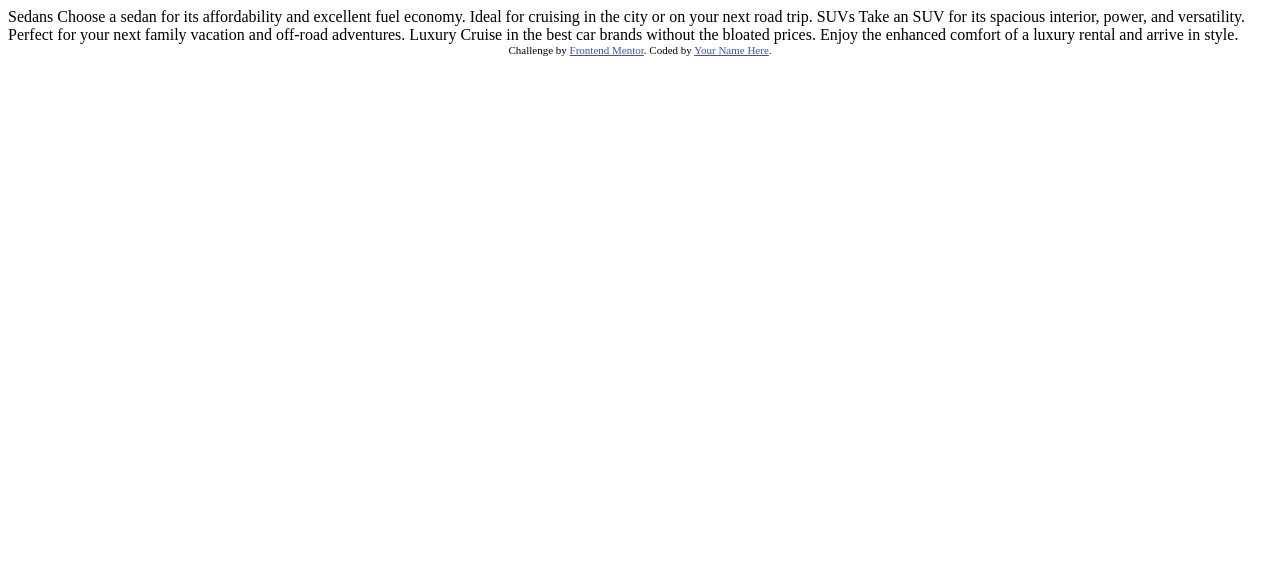
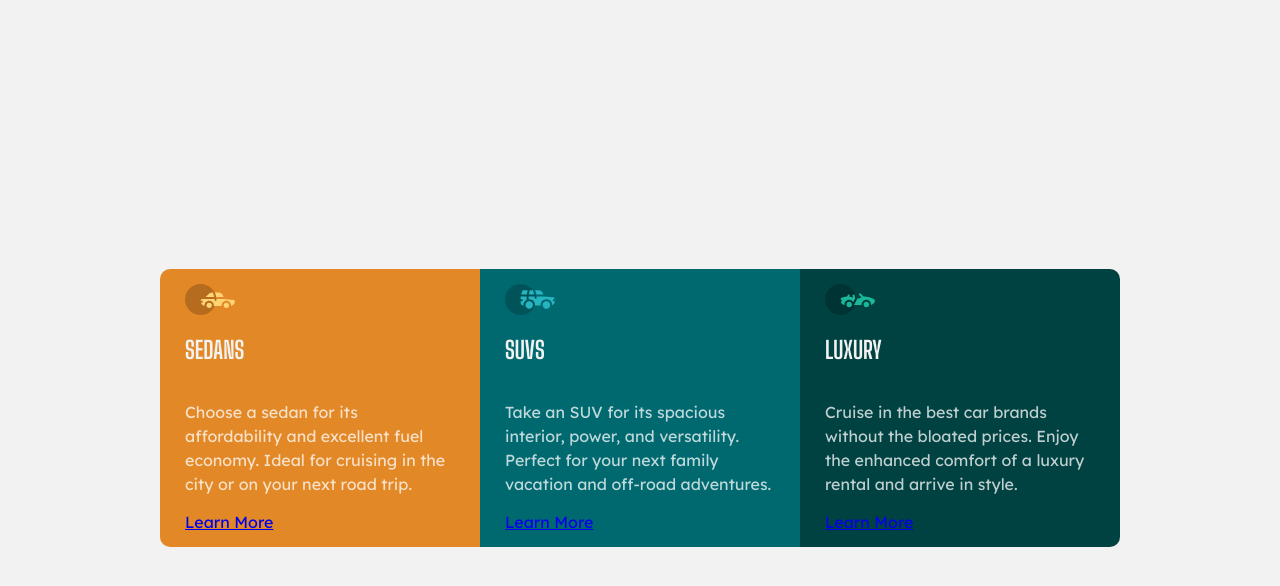
Before and after one commit to StefanSwart/Column-Card, a plain HTML site: page index.html in a window 1280 px wide. Drawn offline with Linux system fonts and the light colour scheme.

Commit message:
First commit

```diff
--- a/index.html
+++ b/index.html
@@ -5,32 +5,45 @@
   <meta name="viewport" content="width=device-width, initial-scale=1.0"> <!-- displays site properly based on user's device -->
 
   <link rel="icon" type="image/png" sizes="32x32" href="./images/favicon-32x32.png">
+  <link rel="stylesheet" href="styles.css">
+
+  <link rel="preconnect" href="https://fonts.gstatic.com">
+<link href="https://fonts.googleapis.com/css2?family=Big+Shoulders+Display:wght@700&family=Lexend+Deca&display=swap" rel="stylesheet">
 
   <title>Frontend Mentor | 3-column preview card component</title>
+</head>
 
-  <!-- Feel free to remove these styles or customise in your own stylesheet 👍 -->
-  <style>
-    .attribution { font-size: 11px; text-align: center; }
-    .attribution a { color: hsl(228, 45%, 44%); }
-  </style>
-</head>
 <body>
+  <div class="panel">
+    <div class="car-type1">
+      <img src="images/icon-sedans.svg" alt="sedan icon" class="icon">
+    <h2 class="car-header">Sedans</h2>
+    <p>Choose a sedan for its affordability and excellent fuel economy. Ideal for cruising in the city
+    or on your next road trip.</p>
+    <a href="#" class="learn-button">Learn More</a>
+    </div>
 
-  Sedans
-  Choose a sedan for its affordability and excellent fuel economy. Ideal for cruising in the city
-  or on your next road trip.
+    <div class="car-type2">
+      <img src="images/icon-suvs.svg" alt="suv icon" class="icon">
+      <h2 class="car-header">SUVs</h2>
+      <p>Take an SUV for its spacious interior, power, and versatility. Perfect for your next family vacation
+    and off-road adventures.</p>
+    <a href="#" class="learn-button">Learn More</a>
+  </div>
 
-  SUVs
-  Take an SUV for its spacious interior, power, and versatility. Perfect for your next family vacation
-  and off-road adventures.
+    <div class="car-type3">
+      <img src="images/icon-luxury.svg" alt="luxury icon" class="icon">
+      <h2 class="car-header">Luxury</h2>
+      <p>Cruise in the best car brands without the bloated prices. Enjoy the enhanced comfort of a luxury
+    rental and arrive in style.</p>
+    <a href="#" class="learn-button" type="button">Learn More</a>
+  </div>
 
-  Luxury
-  Cruise in the best car brands without the bloated prices. Enjoy the enhanced comfort of a luxury
-  rental and arrive in style.
 
-  <div class="attribution">
-    Challenge by <a href="https://www.frontendmentor.io?ref=challenge" target="_blank">Frontend Mentor</a>.
-    Coded by <a href="#">Your Name Here</a>.
-  </div>
+<!-- </div>
+<div class="attribution">
+  Challenge by <a href="https://www.frontendmentor.io?ref=challenge" target="_blank">Frontend Mentor</a>.
+  Coded by <a href="#">Stefan Swart</a>.
+</div> -->
 </body>
 </html>
--- a/styles.css
+++ b/styles.css
@@ -1 +1,124 @@
-/* */
+.attribution { font-size: 11px; text-align: center; }
+
+.attribution a { color: hsl(228, 45%, 44%); }
+
+html {
+    box-sizing: border-box;
+    font-family: 'Open Sans', sans-serif;
+  }
+
+body {
+    display:flex;
+    font-family: 'Lexend Deca', sans-serif;
+    background-color: hsl(0, 0%, 95%);
+    justify-content: center;
+    align-items: center;
+    min-height: 100vh;
+}
+
+
+.car-type1 {
+    background-color: hsl(31, 77%, 52%);
+    border-radius: 10px 0px 0px 10px;
+    padding: 15px 25px;
+    width: 100%;
+    max-width: 960px;
+    display: flex;
+    flex-direction: column;
+    text-align: left;
+    color: hsla(0, 0%, 100%, 0.75);
+
+}
+
+.car-type2 {
+    background-color: hsl(184, 100%, 22%);
+    border-radius: 0px;
+    padding: 15px 25px;
+    width: 100%;
+    max-width: 960px;
+    display: flex;
+    flex-direction: column;
+    text-align: left;
+    color: hsla(0, 0%, 100%, 0.75);
+
+}
+
+.car-type3 {
+    background-color: hsl(179, 100%, 13%);
+    border-radius: 0px 10px 10px 0px;
+    padding: 15px 25px;
+    width: 100%;
+    max-width: 960px;
+    display: flex;
+    flex-direction: column;
+    text-align: left;
+    color: hsla(0, 0%, 100%, 0.75);
+
+}
+
+.panel{
+    border-radius: 10px;
+    padding: 15px 25px;
+    width: 100%;
+    max-width: 960px;
+    display: flex;
+    flex-direction: row;
+    text-align: left;
+    color: hsla(0, 0%, 100%, 0.75);
+
+}
+
+.learn-button1 {
+    border: 2px solid white;
+    border-radius: 50px;
+    /* display: inline-block; */
+    padding: 15px 35px;
+    text-decoration: none;
+    margin: 25px 0;
+    transition: background-color 200ms ease-in-out;
+    color: ;
+    background-color:  hsla(0, 0%, 100%, 0.75);
+
+}
+
+.learn-button2 {
+    border: 2px solid white;
+    border-radius: 50px;
+    /* display: inline-block; */
+    padding: 15px 35px;
+    text-decoration: none;
+    margin: 25px 0;
+    transition: background-color 200ms ease-in-out;
+    color: ;
+    background-color:  hsla(0, 0%, 100%, 0.75);
+
+}
+
+.learn-button3 {
+    border: 2px solid white;
+    border-radius: 50px;
+    /* display: inline-block; */
+    padding: 15px 35px;
+    text-decoration: none;
+    margin: 25px 0;
+    transition: background-color 200ms ease-in-out;
+    color: ;
+    background-color:  hsla(0, 0%, 100%, 0.75);
+
+}
+
+.icon{
+    align-self: left;
+    max-width: 50px;
+}
+
+.car-header {
+    text-transform: uppercase;
+    font-family: 'Big Shoulders Display', cursive;
+    color: hsl(0, 0%, 95%);
+}
+
+p {
+    line-height: 1.5rem;
+    color: hsla(0, 0%, 100%, 0.75)
+}
```
Also changed, not shown: design/active-states.jpg (added), design/desktop-design.jpg (added), design/desktop-preview.jpg (added), design/mobile-design.jpg (added), images/favicon-32x32.png (added), images/icon-luxury.svg (added), images/icon-sedans.svg (added), images/icon-suvs.svg (added), 4 other files.
